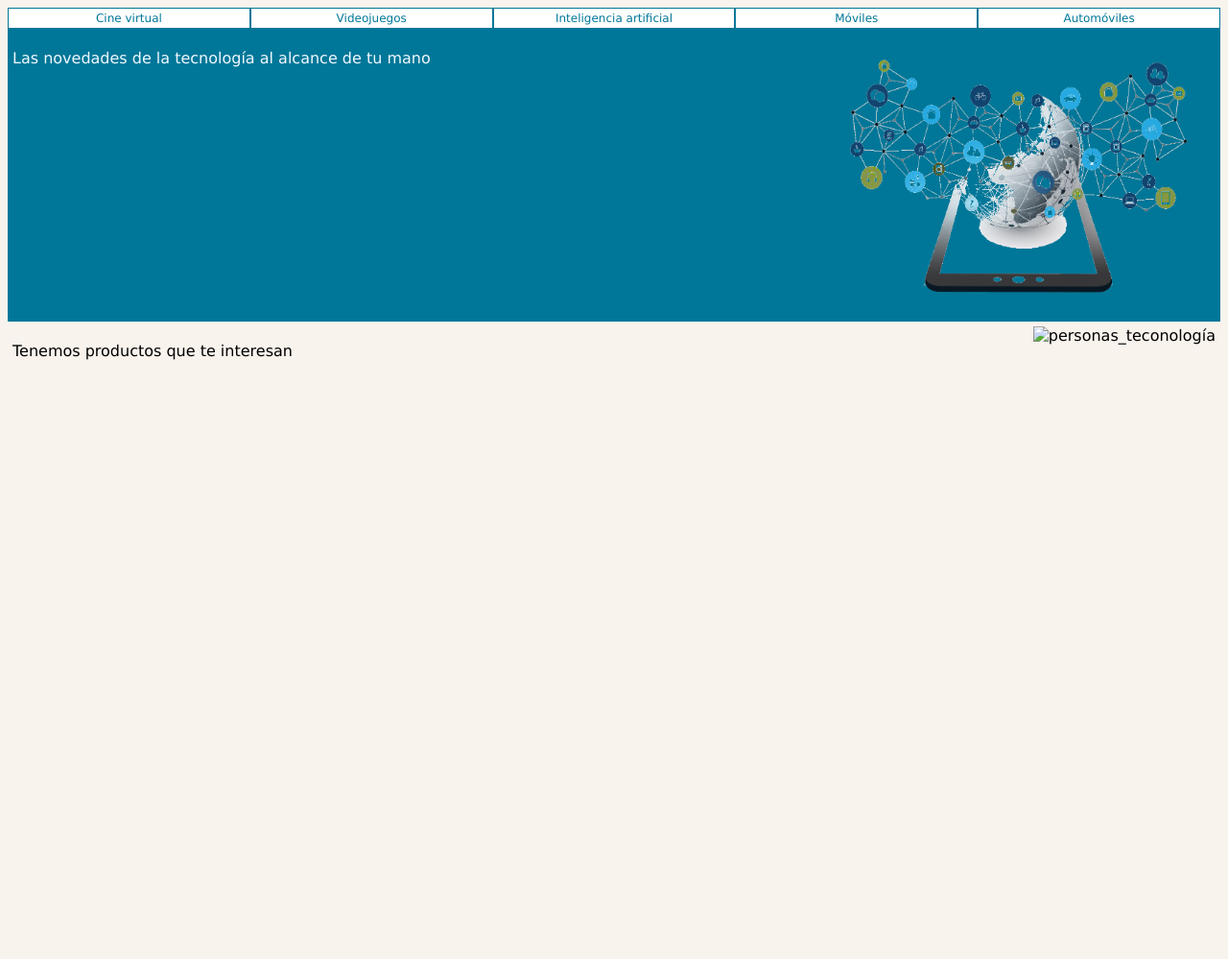
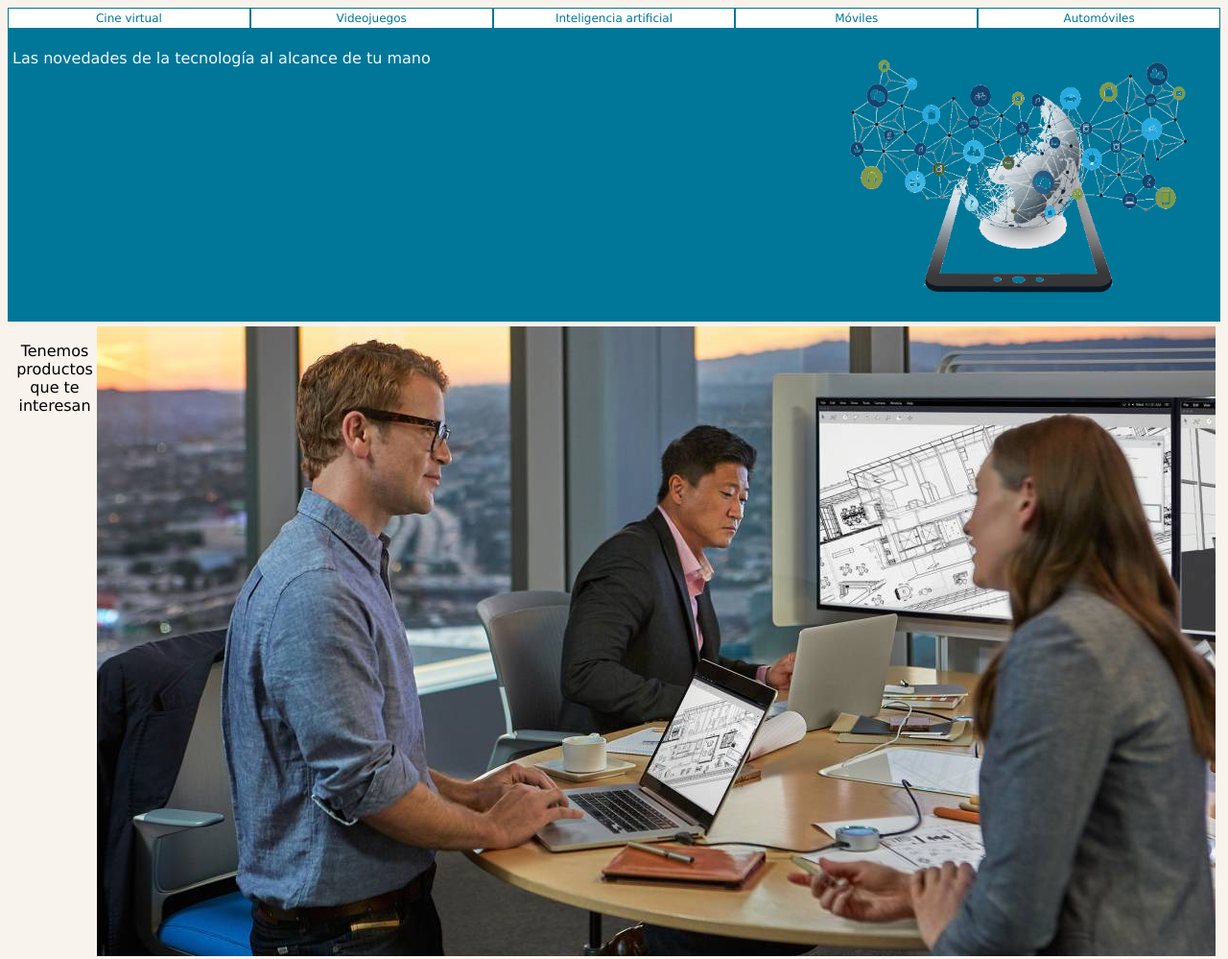
Before and after one commit to Caloeitor/blogtecnologia, a plain HTML site: page blogpost.html in a window 1280 px wide. Shown: the whole page at 96% size. Before the commit the page ends 800 px from the top, so only its background shows below. Drawn offline with Linux system fonts and the light colour scheme.

Commit message:
se le arregló un error de digitación en el enlace Internet de línea 28

```diff
--- a/blogpost.html
+++ b/blogpost.html
@@ -33,7 +33,7 @@
 <section id="section_personas">
 
     <p>Tenemos productos que te interesan</p>
-    <img src="./Imágenes/personas_tecnologia.png" alt="personas_teconología">
+    <img src="./Imágenes/personas_tecnologia.jpeg" alt="personas_tecnología">
 
 </section>
 
```
